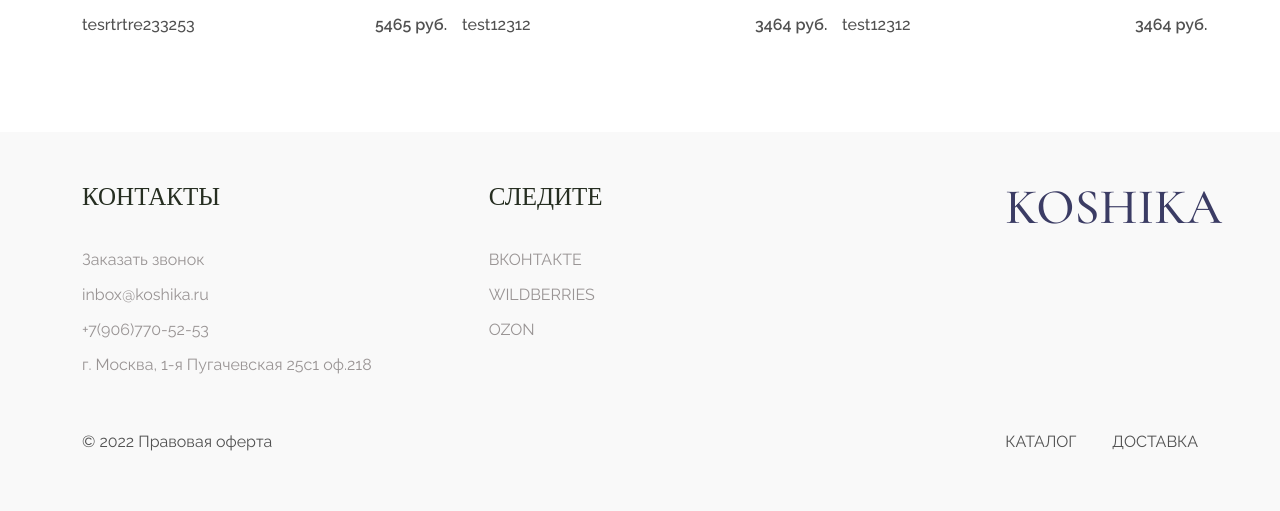
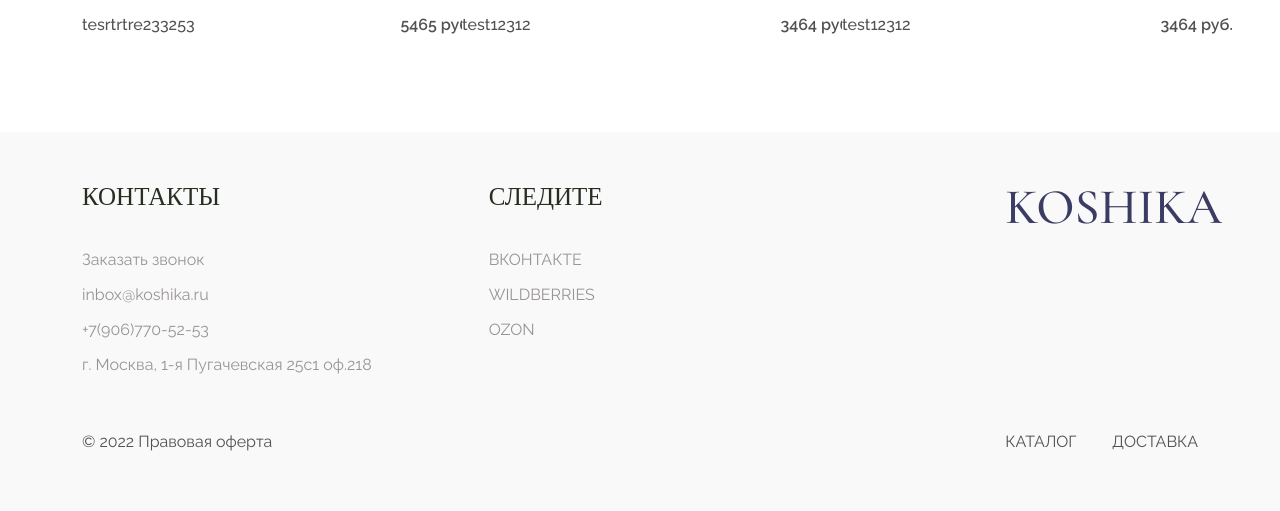
Before and after one commit to Nazim111/Koshika, a Django app: page /catalog/ in a window 1280 px wide. Shown: the part 2159-2670 px from the top of the page. Run offline with Django 4.2, Linux system fonts and the light colour scheme; data comes from the database, SQL or seed files in the repository; some libraries are stand-ins or nearby versions.

Commit message:
Update catalog-1.html

```diff
--- a/shop/shop/templates/core/catalog-1.html
+++ b/shop/shop/templates/core/catalog-1.html
@@ -105,7 +105,7 @@
                    <div class="col-md-4">
                        <div class="card shadow-sm-lg" style="border: none;">
                            <img class="img-product-catalog-1" style="" src="{{ product.image_1.url }}">
-                           <div class="card-body" style="border: none; padding-right: 0px; padding-left: 0px; padding-bottom: 50px;">
+                           <div class="card-body" style="width: 390px; border: none; padding-right: 0px; padding-left: 0px; padding-bottom: 50px;">
                                <div class="row">
                                    <div class="col-9 title" style="padding-right: 0px!important;">
                                     <a href="{{ product.get_absolute_url }}"
@@ -124,7 +124,7 @@
                    <div class="col-md-6">
                             <div class="card shadow-sm-lg" style="border: none;">
                               <img class="img-product-catalog-2" src="{{ product.image_1.url }}">
-                              <div class="card-body" style="border: none; padding-right: 0px; padding-left: 0px">
+                              <div class="card-body" style="width: 600px; border: none; padding-right: 0px; padding-left: 0px">
                                 <div class="row">
                                   <div class="col-9 title" style="padding-right: 0px!important;">
                                     <a href="{{ product.get_absolute_url }}"
@@ -154,7 +154,7 @@
                    <div class="col-md-4">
                        <div class="card shadow-sm-lg" style="border: none;">
                            <img class="img-product-catalog-1" style="" src="{{ product.image_1.url }}">
-                           <div class="card-body" style="border: none; padding-right: 0px; padding-left: 0px; padding-bottom: 50px;">
+                           <div class="card-body" style="width: 390px; border: none; padding-right: 0px; padding-left: 0px; padding-bottom: 50px;">
                                <div class="row">
                                    <div class="col-9 title" style="padding-right: 0px!important;">
                                     <a href="{{ product.get_absolute_url }}"
```
